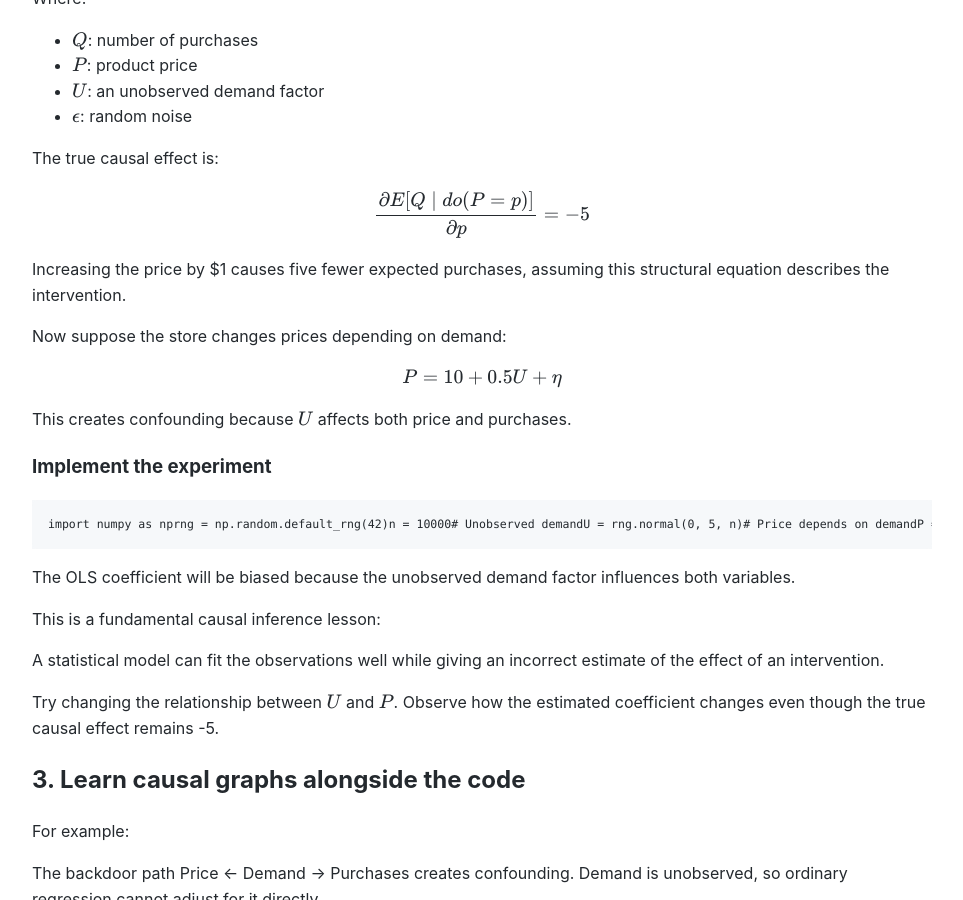
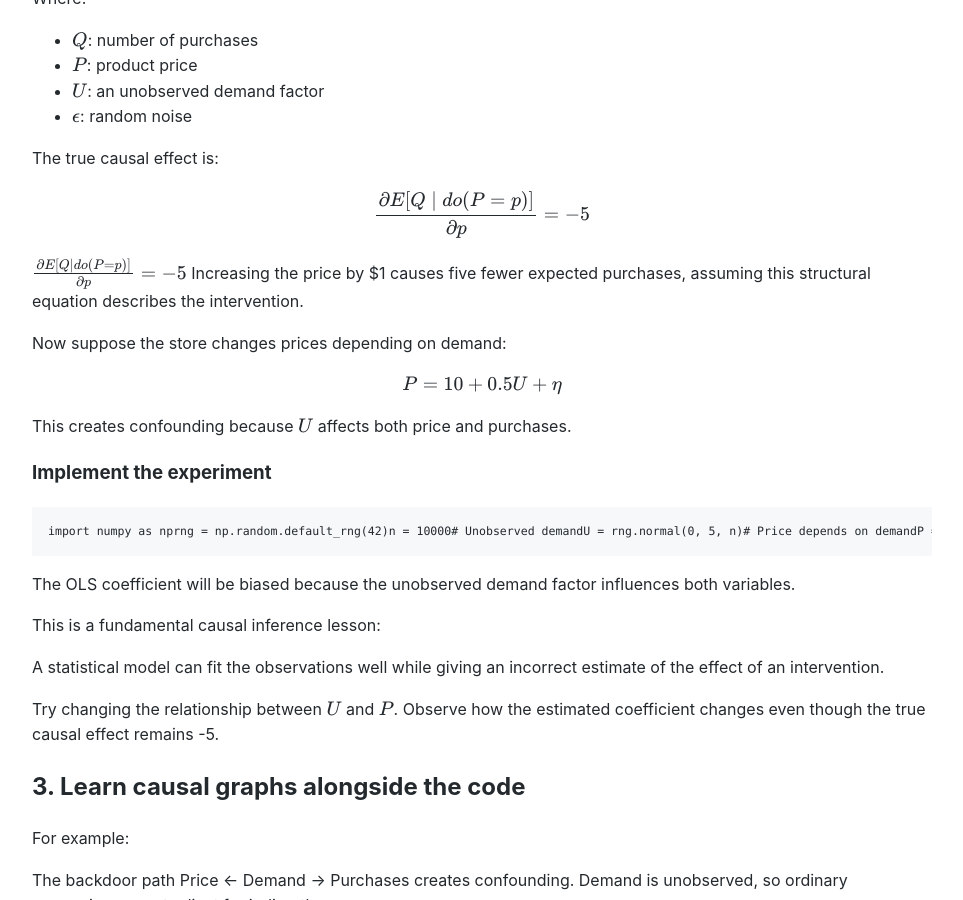
Before and after one commit to Michael-Lubinsky/michael-lubinsky.github.com, a Jekyll site: the page built from ml/causal_3.md, in a window 1280 px wide and 900 px high, scrolled down 934 px. Shown: the whole window, without its empty margins (158-1121 px from the left). Built offline with Jekyll 4.4.1, drawn with Linux system fonts in a browser that asks for light colours; our own code applies the rules of GitHub Pages for plain Markdown files.

Commit message:
Correct LaTeX formatting for causal effect equation
Fix formatting of mathematical expression for clarity.

```diff
--- a/ml/causal_3.md
+++ b/ml/causal_3.md
@@ -44,7 +44,7 @@ Where:
 The true causal effect is:
 
 \\[ \frac{\partial E[Q\mid do(P=p)]}{\partial p}=-5 \\]
-
+$$\frac{\partial E[Q\mid do(P=p)]}{\partial p}=-5$$
 Increasing the price by $1 causes five fewer expected purchases, assuming this structural equation describes the intervention.
 
 Now suppose the store changes prices depending on demand:
```
